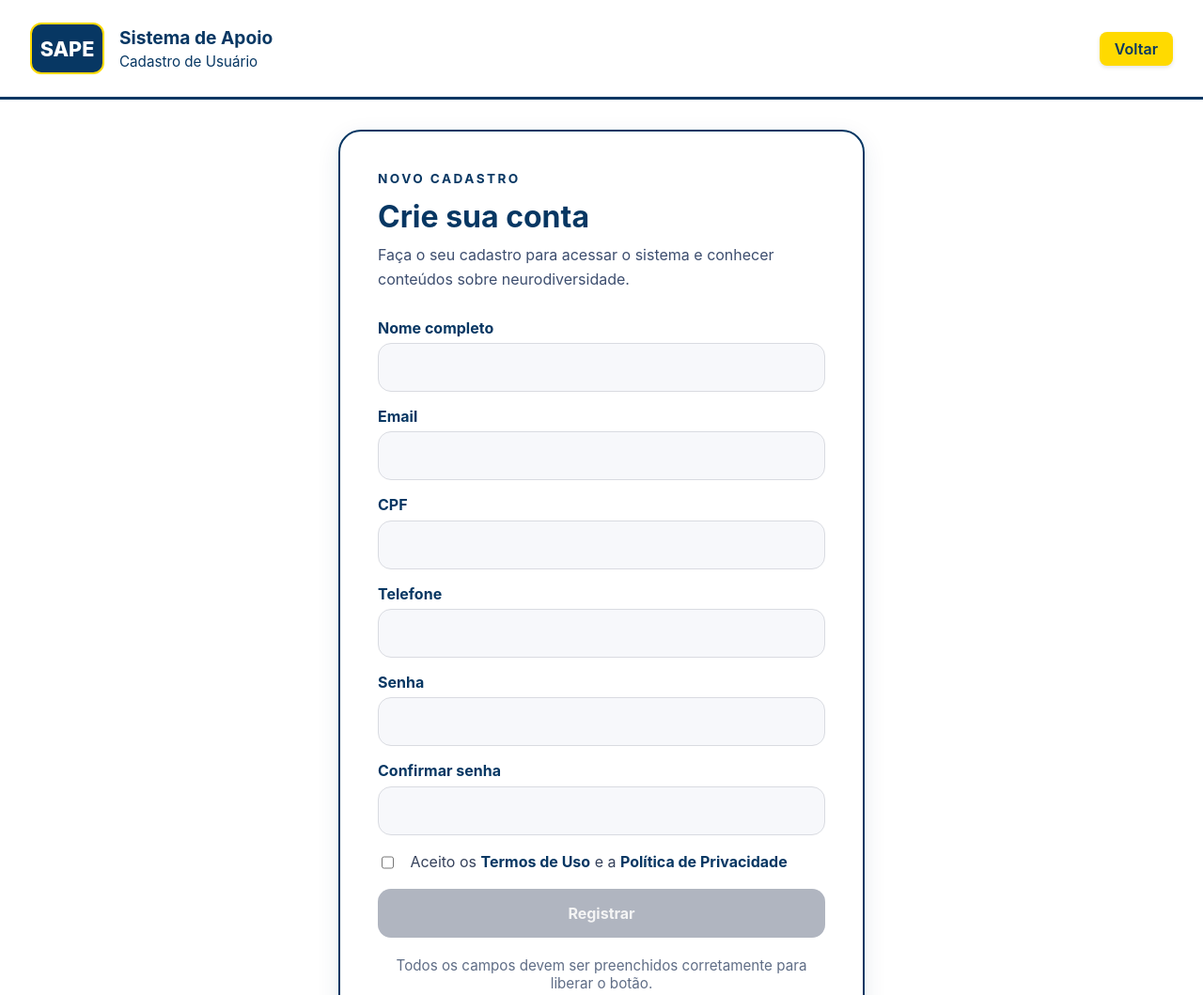
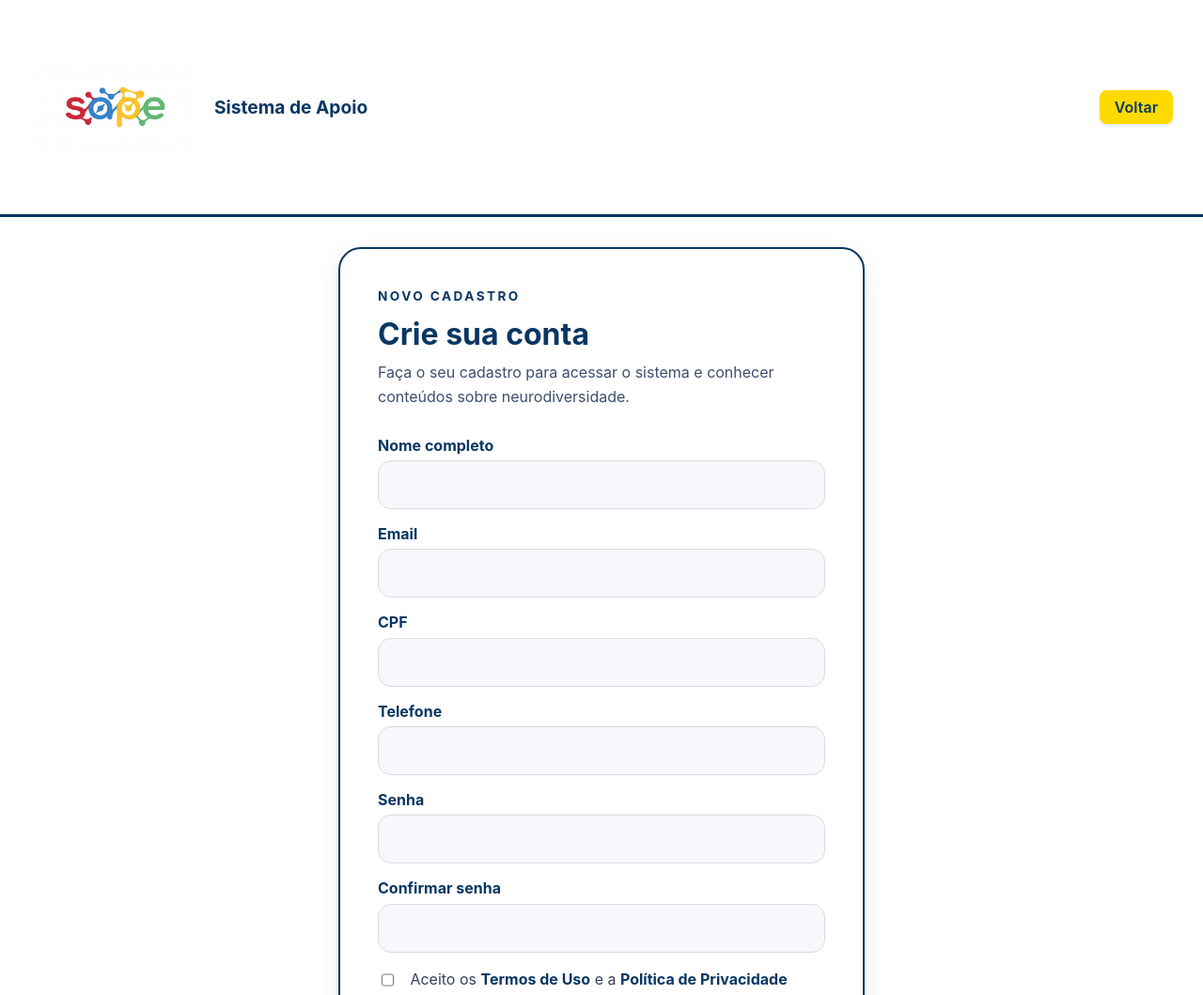
Before and after one commit to wzinn1314/sape, a plain HTML site: page register/index.html in a window 1280 px wide. Shown: the top 1059 px of the page at 94% size. Drawn offline with Linux system fonts and the light colour scheme.

Commit message:
meu commit

```diff
--- a/register/index.html
+++ b/register/index.html
@@ -11,10 +11,9 @@
 <body>
     <header class="site-header">
         <div class="brand">
-            <div class="logo">SAPE</div>
+            <div class="logo"><img src="../assent/logo.png" alt="Logo da Escola"></div>
             <div>
                 <p class="school-name">Sistema de Apoio</p>
-                <p class="school-tag">Cadastro de Usuário</p>
             </div>
         </div>
         <div class="nav-and-login">
--- a/styles.css
+++ b/styles.css
@@ -77,16 +77,31 @@ body {
 }
 
 .logo {
-    width: 79px;
-    height: 55px;
+    width: 180px;
+    height: 180px;
     display: grid;
     place-items: center;
-    background: #073763;
     color: #ffffff;
     font-weight: 800;
     border-radius: 12px;
-    font-size: 1.35rem;
-    border: 2px solid #ffda00;
+    font-size: 1.8rem;
+
+}
+
+.logo img {
+    max-width: 100%;
+    max-height: 100%;
+    width: auto;
+    height: auto;
+    display: block;
+}
+
+.logo img {
+    max-width: 100%;
+    max-height: 100%;
+    width: auto;
+    height: auto;
+    display: block;
 }
 
 .school-name {
```
Also changed, not shown: index.html (+1 -1 lines), assent/logo.png (added).
